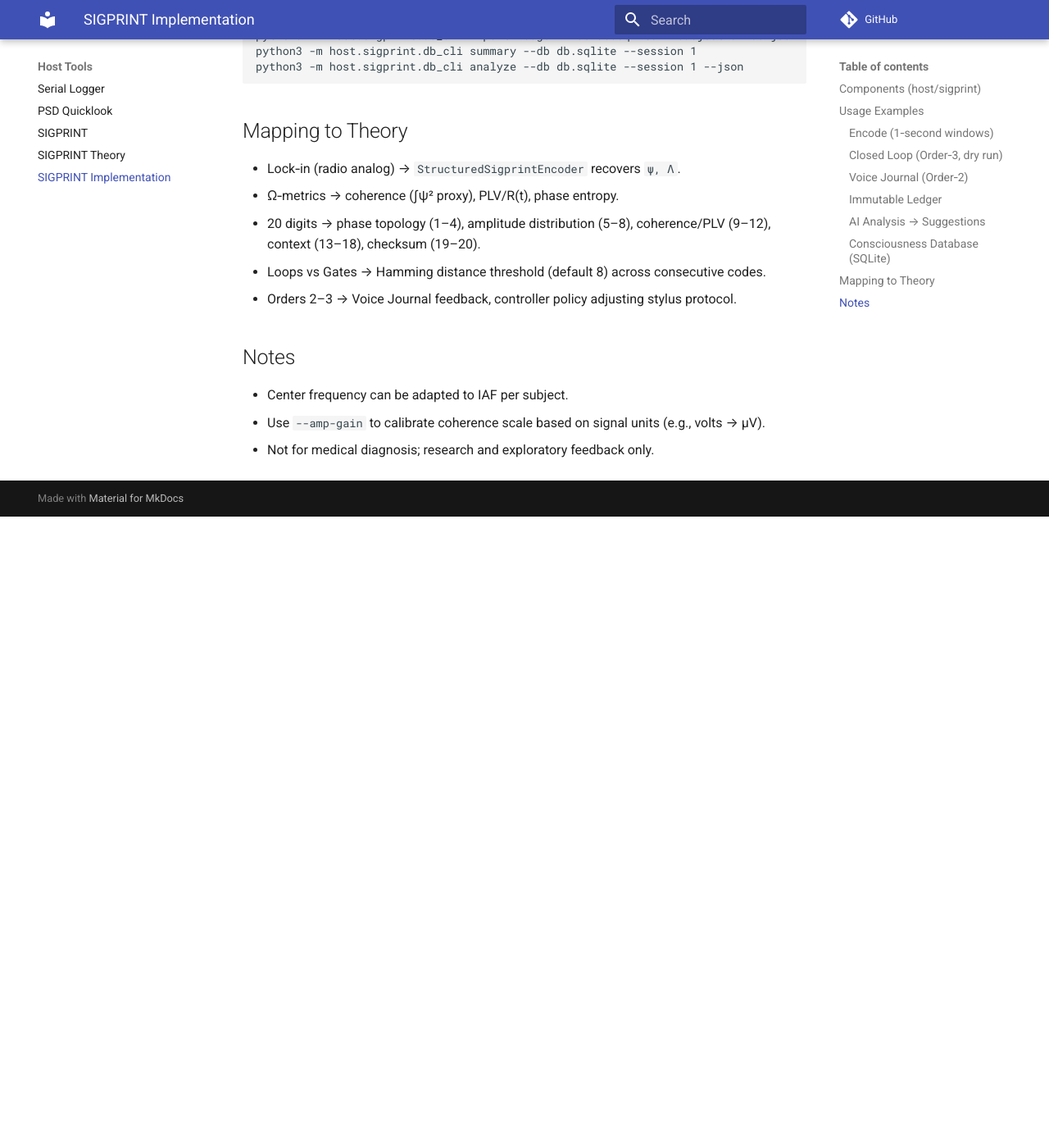
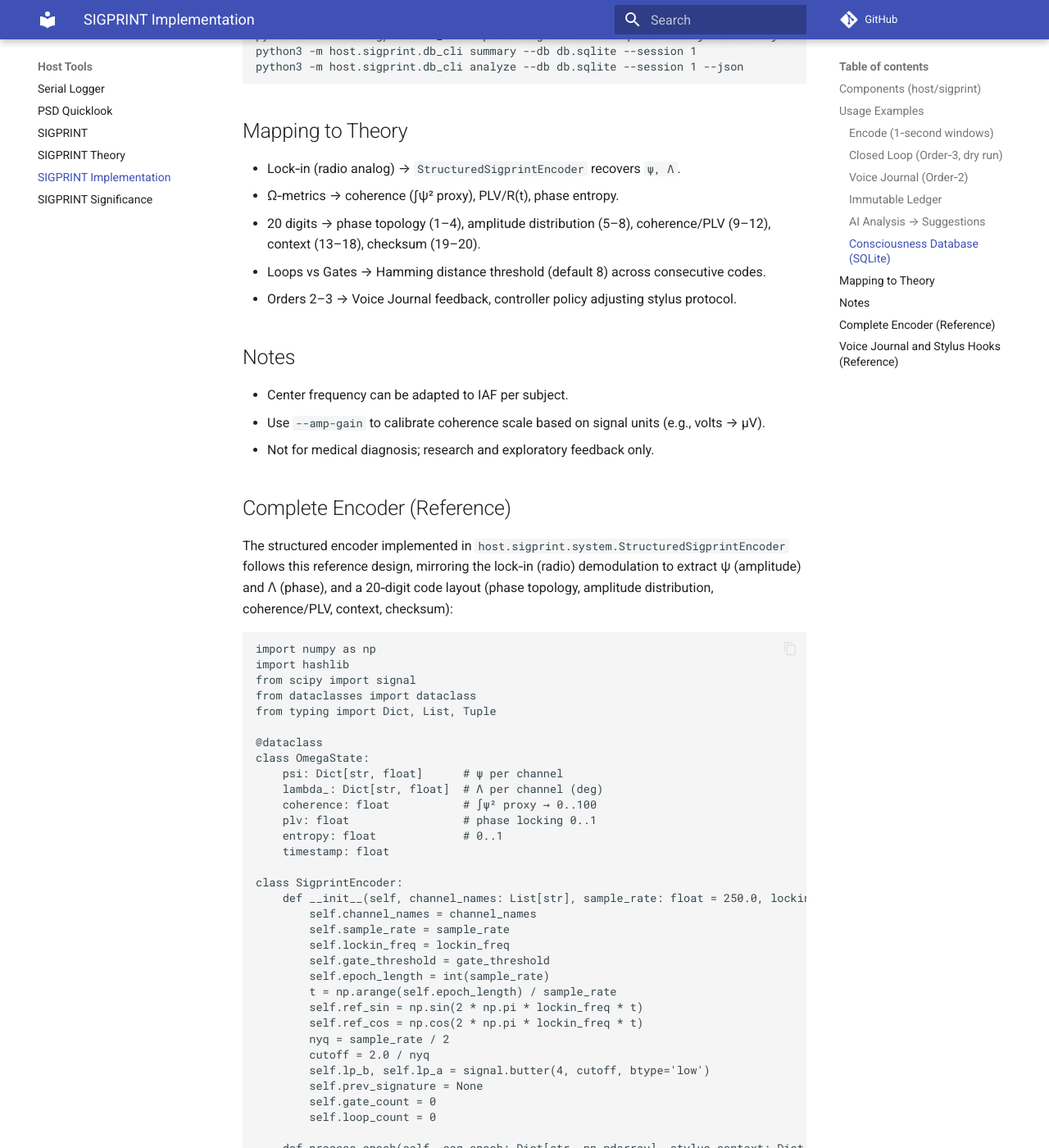
Before and after one commit to AceTheDactyl/VesselOS-MonoRepo, an MkDocs documentation site: the page built from docs/sigprint_implementation.md, in a window 1280 px wide and 1400 px high, scrolled down 1913 px. Shown: the whole window at 82% size. Built offline with MkDocs 1.6.1 and Material for MkDocs 9.7.7, drawn with Linux system fonts in a browser that asks for light colours; comment, search, counter and statistics services are not loaded; before the commit the page ends 2543 px from its top, so only the background shows below that; some of the changed text lies outside the part shown.

Commit message:
docs(sigprint): add encoder reference and significance/ethics pages

````diff
--- a/docs/sigprint_implementation.md
+++ b/docs/sigprint_implementation.md
@@ -67,3 +67,93 @@
 - Center frequency can be adapted to IAF per subject.
 - Use `--amp-gain` to calibrate coherence scale based on signal units (e.g., volts → µV).
 - Not for medical diagnosis; research and exploratory feedback only.
+
+## Complete Encoder (Reference)
+
+The structured encoder implemented in `host.sigprint.system.StructuredSigprintEncoder` follows this reference design, mirroring the lock‑in (radio) demodulation to extract ψ (amplitude) and Λ (phase), and a 20‑digit code layout (phase topology, amplitude distribution, coherence/PLV, context, checksum):
+
+```python
+import numpy as np
+import hashlib
+from scipy import signal
+from dataclasses import dataclass
+from typing import Dict, List, Tuple
+
+@dataclass
+class OmegaState:
+    psi: Dict[str, float]      # ψ per channel
+    lambda_: Dict[str, float]  # Λ per channel (deg)
+    coherence: float           # ∫ψ² proxy → 0..100
+    plv: float                 # phase locking 0..1
+    entropy: float             # 0..1
+    timestamp: float
+
+class SigprintEncoder:
+    def __init__(self, channel_names: List[str], sample_rate: float = 250.0, lockin_freq: float = 8.0, gate_threshold: int = 8):
+        self.channel_names = channel_names
+        self.sample_rate = sample_rate
+        self.lockin_freq = lockin_freq
+        self.gate_threshold = gate_threshold
+        self.epoch_length = int(sample_rate)
+        t = np.arange(self.epoch_length) / sample_rate
+        self.ref_sin = np.sin(2 * np.pi * lockin_freq * t)
+        self.ref_cos = np.cos(2 * np.pi * lockin_freq * t)
+        nyq = sample_rate / 2
+        cutoff = 2.0 / nyq
+        self.lp_b, self.lp_a = signal.butter(4, cutoff, btype='low')
+        self.prev_signature = None
+        self.gate_count = 0
+        self.loop_count = 0
+
+    def process_epoch(self, eeg_epoch: Dict[str, np.ndarray], stylus_context: Dict = None) -> Tuple[str, OmegaState]:
+        omega = self._compute_omega_state(eeg_epoch)
+        parts = [
+            self._encode_phase_topology(omega),     # 4 digits
+            self._encode_amplitude_distribution(omega),  # 4 digits
+            self._encode_coherence(omega),         # 4 digits
+            self._encode_reserved(omega, stylus_context) # 6 digits
+        ]
+        payload = ''.join(parts)
+        checksum = self._compute_checksum(payload)
+        sig = payload + checksum
+        if self.prev_signature:
+            transition = self._detect_transition(sig)
+            setattr(omega, 'transition', transition)
+        self.prev_signature = sig
+        return sig, omega
+
+    def _compute_omega_state(self, eeg_epoch: Dict[str, np.ndarray]) -> OmegaState:
+        psi, lambda_ = {}, {}
+        for ch in self.channel_names:
+            sig = eeg_epoch.get(ch, np.zeros(self.epoch_length))
+            if len(sig) != self.epoch_length:
+                sig = sig[:self.epoch_length] if len(sig) > self.epoch_length else np.pad(sig, (0, self.epoch_length - len(sig)))
+            I = signal.filtfilt(self.lp_b, self.lp_a, sig * self.ref_cos)[-1]
+            Q = signal.filtfilt(self.lp_b, self.lp_a, sig * self.ref_sin)[-1]
+            amplitude = float(np.hypot(I, Q))
+            phase_deg = float(np.degrees(np.arctan2(Q, I)))
+            psi[ch] = amplitude
+            lambda_[ch] = phase_deg
+        coherence = self._compute_global_coherence(psi)
+        plv = self._compute_phase_locking_value(lambda_)
+        entropy = self._compute_entropy(psi)
+        return OmegaState(psi=psi, lambda_=lambda_, coherence=coherence, plv=plv, entropy=entropy, timestamp=float(__import__('time').time()))
+
+    # ... encode_* helpers: phase topology, amplitude distribution, coherence/PLV, reserved, checksum ...
+```
+
+The production implementation lives in `host.sigprint.system.StructuredSigprintEncoder` (with optional SciPy fallback, per‑channel normalization, and robust metrics). Use the CLIs above for reproducible runs.
+
+## Voice Journal and Stylus Hooks (Reference)
+
+```python
+class VoiceJournal:
+    # Synchronizes speech→text with SIGPRINT; appends to immutable JSONL ledger.
+    # See host.sigprint.system.VoiceJournal for the working implementation.
+    ...
+
+class StylusInterface:
+    # Serial JSON I/O with RHZ Stylus; provides context and accepts control commands.
+    # See host.sigprint.system.StylusInterface for the working implementation.
+    ...
+```
--- a/mkdocs.yml
+++ b/mkdocs.yml
@@ -20,6 +20,7 @@
       - SIGPRINT: sigprint.md
       - SIGPRINT Theory: sigprint_theory.md
       - SIGPRINT Implementation: sigprint_implementation.md
+      - SIGPRINT Significance: sigprint_significance.md
   - CI & Releases:
       - CI Pipeline: ci.md
       - Release Notes (GitHub): https://github.com/AceTheDactyl/PlatformIO/releases
````
Also changed, not shown: docs/sigprint_significance.md (added, +57 -0 lines).
